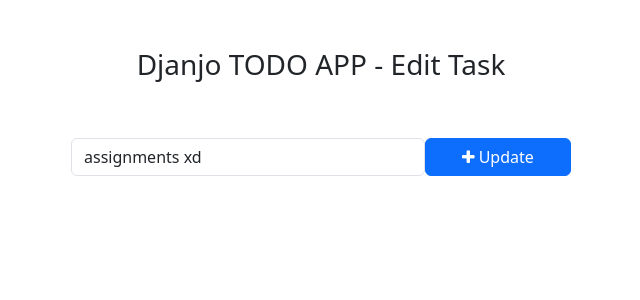
After one commit to yxsh7/TODO-APP, a Django app: page /todo/edit_task/1/ in a window 1280 px wide. The commit adds this page. Shown: the top 300 px of the page, without its empty margins (319-959 px from the left). Run offline with Django 5.2, Linux system fonts and the light colour scheme; data comes from the database, SQL or seed files in the repository; both versions use the stored data as it was after the commit.

Commit message:
todo app final

```diff
--- a/TODO/views.py
+++ b/TODO/views.py
@@ -3,7 +3,11 @@ from django.shortcuts import render
 from TODO_APP.models import task
 def home(request):
     tasks = task.objects.filter(is_completed=False).order_by('-updated_at')
+
+    completed_tasks = task.objects.filter(is_completed=True)
+
     context = {
         'tasks':tasks,
+        'completed_tasks':completed_tasks,
     }
     return render(request, 'home.html',context)
--- a/TODO_APP/urls.py
+++ b/TODO_APP/urls.py
@@ -1,5 +1,9 @@
 from django.urls import path
 from . import views
 urlpatterns = [
-    path('addTask', views.addTask, name='addTask')
+    path('addTask', views.addTask, name='addTask'),
+    path('mark_as_done/<int:pk>/',views.mark_as_done, name='mark_as_done'),
+    path('mark_as_undone/<int:pk>/',views.mark_as_undone, name='mark_as_undone'),
+    path('edit_task/<int:pk>/', views.edit_task, name='edit_task'),
+    path('delete_task/<int:pk>/', views.delete_task, name='delete_task'),
 ]
--- a/TODO_APP/views.py
+++ b/TODO_APP/views.py
@@ -1,7 +1,37 @@
-from django.shortcuts import render, redirect
+from django.shortcuts import render, redirect, get_object_or_404
 from django.http import HttpResponse
 from .models import task
 def addTask(request):
     task1 = request.POST['task']
     task.objects.create(task=task1)
     return redirect('home')
+
+def mark_as_done(request, pk):
+    task1 = get_object_or_404(task, pk=pk)
+    task1.is_completed = True
+    task1.save()
+    return redirect('home')
+
+def mark_as_undone(request, pk):
+    task1 = get_object_or_404(task, pk=pk)
+    task1.is_completed = False
+    task1.save()
+    return redirect('home')
+
+def edit_task(request, pk):
+    get_task =get_object_or_404(task, pk=pk)
+    if request.method == 'POST':
+        new_task = request.POST['task']
+        get_task.task = new_task
+        get_task.save()
+        return redirect('home')
+    else:
+        context = {
+            'get_task': get_task,
+        }
+        return render(request, 'edit_task.html',context)
+
+def delete_task(request, pk):
+    task1 = get_object_or_404(task, pk=pk)
+    task1.delete()
+    return redirect('home')
--- /dev/null
+++ b/templates/edit_task.html
@@ -0,0 +1,28 @@
+<!DOCTYPE html>
+<html lang="en">
+<head>
+  <meta charset="UTF-8" />
+  <title>Django TODO App- Edit Task</title>
+  <meta name="viewport" content="width=device-width,initial-scale=1" />
+  <meta name="description" content="" />
+  <link rel="icon" href="favicon.png">
+    <link href="https://cdn.jsdelivr.net/npm/bootstrap@5.3.0-alpha1/dist/css/bootstrap.min.css" rel="stylesheet" integrity="sha384-GLhlTQ8iRABdZLl6O3oVMWSktQOp6b7In1Zl3/Jr59b6EGGoI1aFkw7cmDA6j6gD" crossorigin="anonymous">
+    <script src="https://cdn.jsdelivr.net/npm/bootstrap@5.3.0-alpha1/dist/js/bootstrap.bundle.min.js" integrity="sha384-w76AqPfDkMBDXo30jS1Sgez6pr3x5MlQ1ZAGC+nuZB+EYdgRZgiwxhTBTkF7CXvN" crossorigin="anonymous"></script>
+    <!-- Font Awesome Icons -->
+    <link rel="stylesheet" href="https://cdnjs.cloudflare.com/ajax/libs/font-awesome/4.7.0/css/font-awesome.min.css">
+</head>
+<body>
+  <div class="container">
+      <h3 class="pt-5 pb-5 text-center">Djanjo TODO APP - Edit Task</h3>
+      <form action="{% url 'edit_task' get_task.pk %}" method="POST" style="width: 500px; margin: auto">
+                    {% csrf_token %}
+                    <div class="form-group">
+                        <span style="display: flex;">
+                            <input type="text" name="task" class="form-control" placeholder="Add a task" value="{{ get_task.task }}">
+                            <button type="submit" class="btn btn-primary" style="width: 200px;"><i class="fa fa-plus"></i> Update</button>
+                        </span>
+                    </div>
+                </form>
+  </div>
+</body>
+</html>
```
Also changed, not shown: templates/home.html (+9 -4 lines), db.sqlite3.
